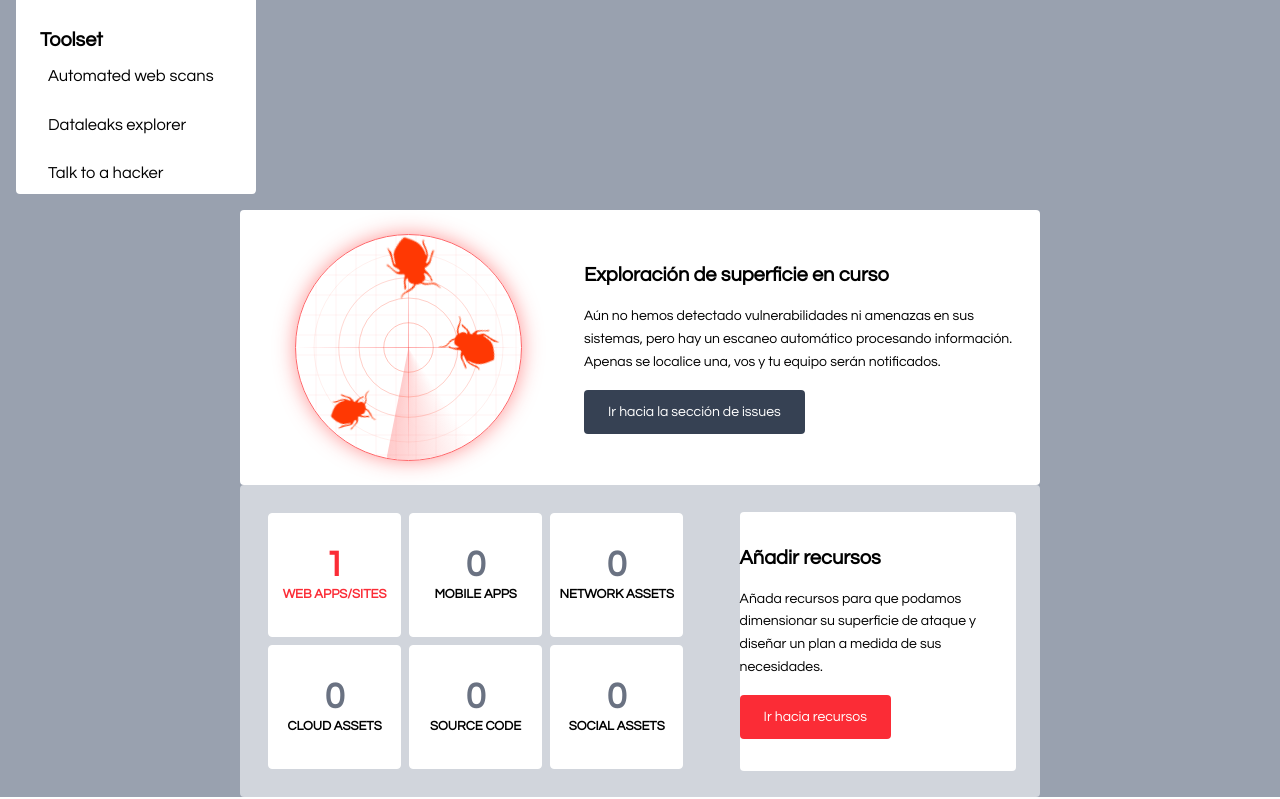
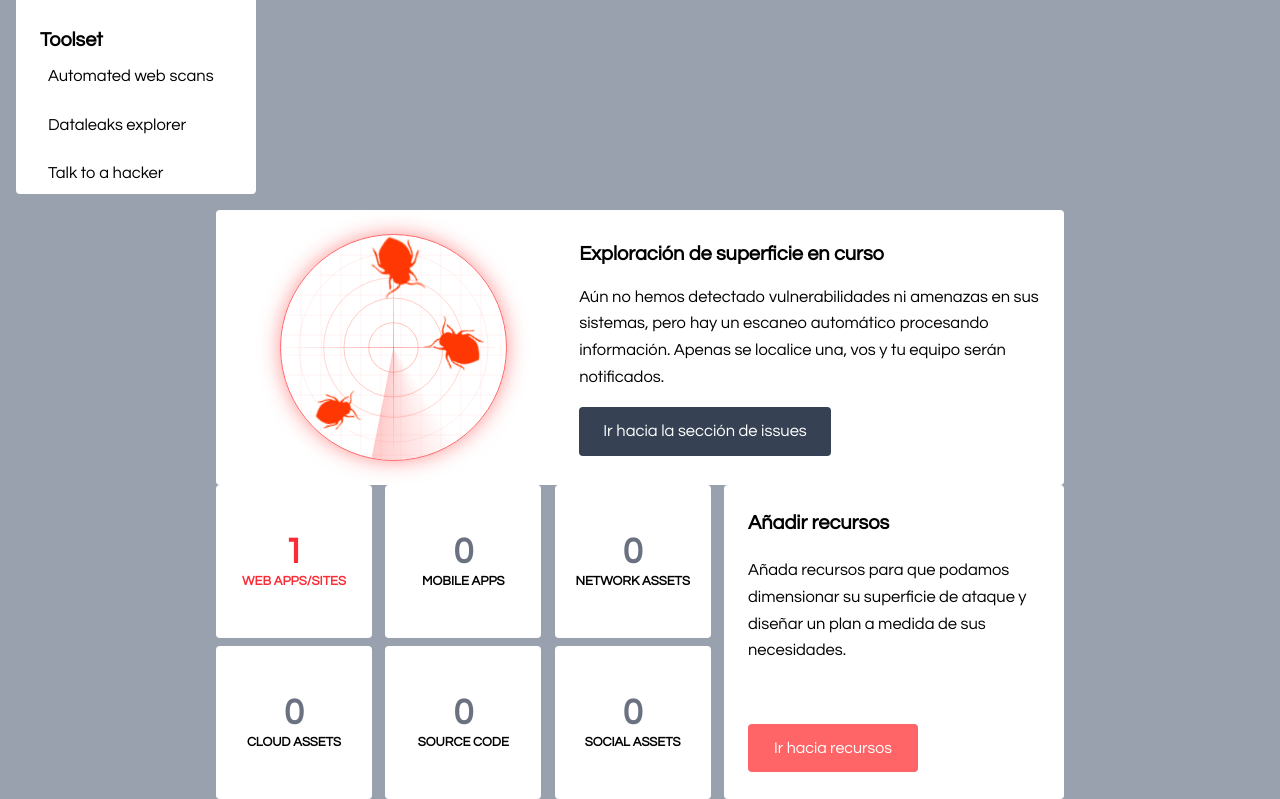
Before and after one commit to HugoEseverri/defend, a Next.js app in the folder defend/: page / in a window 1280 px wide. Shown: the part 724-1523 px from the top of the page. Built offline with nearby package versions, Linux system fonts and the light colour scheme.

Commit message:
estilos de Resources completos

```diff
--- a/defend/src/components/Resources/Resources.tsx
+++ b/defend/src/components/Resources/Resources.tsx
@@ -2,48 +2,87 @@ import React from 'react'
 
 function Resources() {
     return (
-        <div className="flex w-full max-w-[800px] rounded mx-auto items-center gap-8 p-6 bg-gray-300 text-white">
-            <div className="flex flex-wrap">
-                <div className="m-1 flex flex-col justify-center text-center border rounded w-[30%] h-[124px] bg-white">
+        <div className='flex justify-center '>
+            <div className="grid grid-cols-3 grid-rows-2 w-[500px] gap-2 rounded">
+                <div className=" flex flex-col justify-center text-center bg-white w-[156px] h-[153px] rounded">
                     <p className="text-red-500 text-4xl font-bold">1</p>
                     <p className="text-red-500 text-[13px] font-bold">WEB APPS/SITES</p>
                 </div>
-                <div className="m-1 flex flex-col justify-center text-center border rounded w-[30%] h-[124px] bg-white">
+                <div className="flex flex-col justify-center text-center bg-white w-[156px] h-[153px] rounded">
                     <p className="text-gray-500 text-4xl font-bold">0</p>
                     <p className="text-black text-[13px] font-bold">MOBILE APPS</p>
                 </div>
-                <div className="m-1 flex flex-col justify-center text-center border rounded w-[30%] h-[124px] bg-white">
+                <div className="flex flex-col justify-center text-center bg-white w-[156px] h-[153px] rounded">
                     <p className="text-gray-500 text-4xl font-bold">0</p>
                     <p className="text-black text-[13px] font-bold">NETWORK ASSETS</p>
                 </div>
-                <div className="m-1 flex flex-col justify-center text-center border rounded w-[30%] h-[124px] bg-white">
+                <div className="flex flex-col justify-center text-center bg-white w-[156px] h-[153px] rounded">
                     <p className="text-gray-500 text-4xl font-bold">0</p>
                     <p className="text-black text-[13px] font-bold">CLOUD ASSETS</p>
                 </div>
-                <div className="m-1 flex flex-col justify-center text-center border  rounded w-[30%] h-[124px] bg-white">
+                <div className="flex flex-col justify-center text-center bg-white w-[156px] h-[153px] rounded">
                     <p className="text-gray-500 text-4xl font-bold">0</p>
                     <p className="text-black text-[13px] font-bold">SOURCE CODE</p>
                 </div>
-                <div className="m-1 flex flex-col justify-center text-center border rounded w-[30%] h-[124px] bg-white">
+                <div className="flex flex-col justify-center text-center bg-white w-[156px] h-[153px] rounded">
                     <p className="text-gray-500 text-4xl font-bold">0</p>
                     <p className="text-black text-[13px] font-bold">SOCIAL ASSETS</p>
                 </div>
             </div>
 
-            <div className="flex flex-col gap-4 w-[400px] rounded bg-white py-8">
-                <h2 className="text-xl font-semibold text-black">
-                    Añadir recursos
-                </h2>
-                <p className="text-sm text-black leading-relaxed">
-                    Añada recursos para que podamos dimensionar su superficie de ataque y diseñar un plan a medida de sus necesidades.
-                </p>
-                <button className="self-start bg-red-500 hover:bg-red-300 transition px-6 py-3 rounded text-sm font-medium">
-                    Ir hacia recursos
-                </button>
+
+
+
+            <div className='w-[340px] bg-white rounded ml-2'>
+                <div className='flex flex-col justify-center p-6'>
+                    <h2 className='text-xl font-semibold text-black'>Añadir recursos</h2>
+                    <p className="text-black leading-relaxed mt-5 text-[16.5px]">
+                        Añada recursos para que podamos dimensionar su superficie de ataque y diseñar un plan a medida de sus necesidades.
+                    </p>
+
+                    <button className="mt-15 bg-red-400 hover:bg-red-300 transition px-6 py-3 rounded font-medium text-white w-[170px]">
+                        Ir hacia recursos
+                    </button>
+                </div>
+
             </div>
         </div>
-
     )
 }
 
 export default Resources
+
+
+//     < div className = "flex w-[950px] rounded mx-auto bg-gray-300 text-white" >
+// //     {/* Primer contenedor: grid de 3x2 sin gap */}
+// //     <div className="grid grid-cols-3 gap-0 text-[16.5px] basis-[52%] ">
+// //         {[
+//             { count: 1, label: 'WEB APPS/SITES', color: 'text-red-500' },
+//             { count: 0, label: 'MOBILE APPS', color: 'text-gray-500' },
+//             { count: 0, label: 'NETWORK ASSETS', color: 'text-gray-500' },
+//             { count: 0, label: 'CLOUD ASSETS', color: 'text-gray-500' },
+//             { count: 0, label: 'SOURCE CODE', color: 'text-gray-500' },
+//             { count: 0, label: 'SOCIAL ASSETS', color: 'text-gray-500' },
+//         ].map(({ count, label, color }, index) => (
+//             <div key={index} className="flex flex-col justify-center text-center border rounded w-[156px] h-[153px] bg-white ">
+//                 <p className={`${color} text-4xl font-bold`}>{count}</p>
+//                 <p className={`text-[13px] font-bold ${label === 'WEB APPS/SITES' ? 'text-red-500' : 'text-black'}`}>
+//                     {label}
+//                 </p>
+//             </div>
+//         ))}
+//     </div>
+
+//     {/* Segundo contenedor: contenido centrado, aspecto cuadrado */}
+//     <div className="basis-[35%] flex-shrink-0 aspect-square flex flex-col items-center justify-center rounded bg-white text-[16.5px] text-center p-4 m-0">
+//         <h2 className="text-xl font-semibold text-black">
+//             Añadir recursos
+//         </h2>
+//         <p className="text-black leading-relaxed mt-2">
+//             Añada recursos para que podamos dimensionar su superficie de ataque y diseñar un plan a medida de sus necesidades.
+//         </p>
+//         <button className="mt-4 bg-red-500 hover:bg-red-300 transition px-6 py-3 rounded font-medium">
+//             Ir hacia recursos
+//         </button>
+//     </div>
+// </div>
--- a/defend/src/components/SurfaceExploration/SurfaceExploration.tsx
+++ b/defend/src/components/SurfaceExploration/SurfaceExploration.tsx
@@ -4,7 +4,7 @@ import RadarScanner from '../Radar/Radar'
 
 function SurfaceExploration() {
     return (
-        <div className="flex w-full max-w-[800px] rounded mx-auto items-center gap-8 p-6 bg-white text-white">
+        <div className="flex w-full max-w-[848px] rounded mx-auto items-center gap-8 p-6 bg-white text-white">
             <div className="w-[40%]">
                 <RadarScanner />
             </div>
@@ -12,12 +12,12 @@ function SurfaceExploration() {
                 <h2 className="text-xl font-semibold text-black">
                     Exploración de superficie en curso
                 </h2>
-                <p className="text-sm text-black leading-relaxed">
+                <p className="text-[16.5px] text-black leading-relaxed">
                     Aún no hemos detectado vulnerabilidades ni amenazas en sus sistemas,
                     pero hay un escaneo automático procesando información. Apenas se localice una,
                     vos y tu equipo serán notificados.
                 </p>
-                <button className="self-start bg-gray-700 hover:bg-gray-500 transition px-6 py-3 rounded text-sm font-medium">
+                <button className="self-start bg-gray-700 hover:bg-gray-500 transition px-6 py-3 rounded text-[16.5px] font-medium">
                     Ir hacia la sección de issues
                 </button>
             </div>
```
